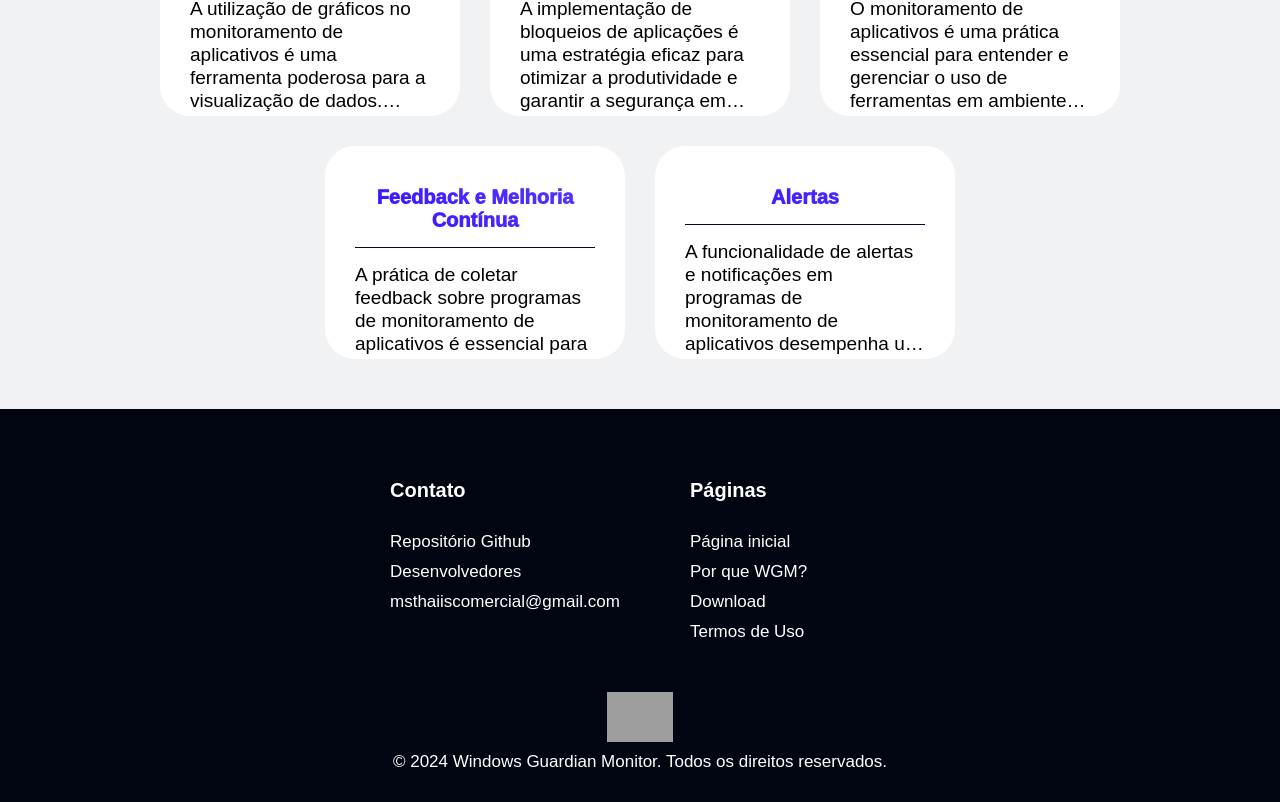
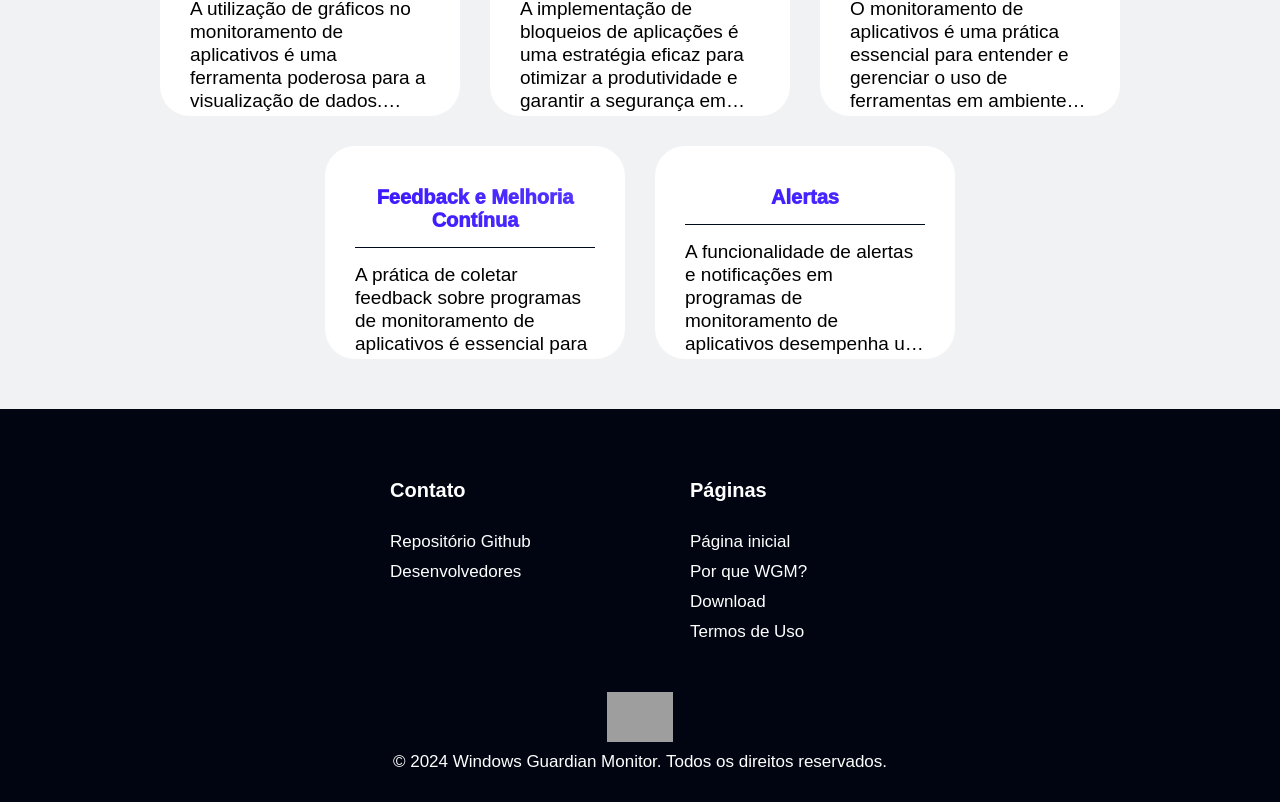
Before and after one commit to Windows-Guardian-Monitor/WGM-P, a React (Vite) app: page / in a window 1280 px wide. Shown: the part 2064-2866 px from the top of the page. Built offline with nearby package versions, Linux system fonts and the light colour scheme; grey boxes are pictures that could not be loaded; a web font is replaced by a local one.

Commit message:
Update index.jsx

```diff
--- a/src/components/Footer/index.jsx
+++ b/src/components/Footer/index.jsx
@@ -30,9 +30,6 @@ export default function Footer() {
 					>
 						Desenvolvedores
 					</a>
-					<a href="mailto:msthaiiscomercial@gmail.com">
-						msthaiiscomercial@gmail.com
-					</a>
 				</ContainerContent>
 				<ContainerContent>
 					<h1>Páginas</h1>
```
